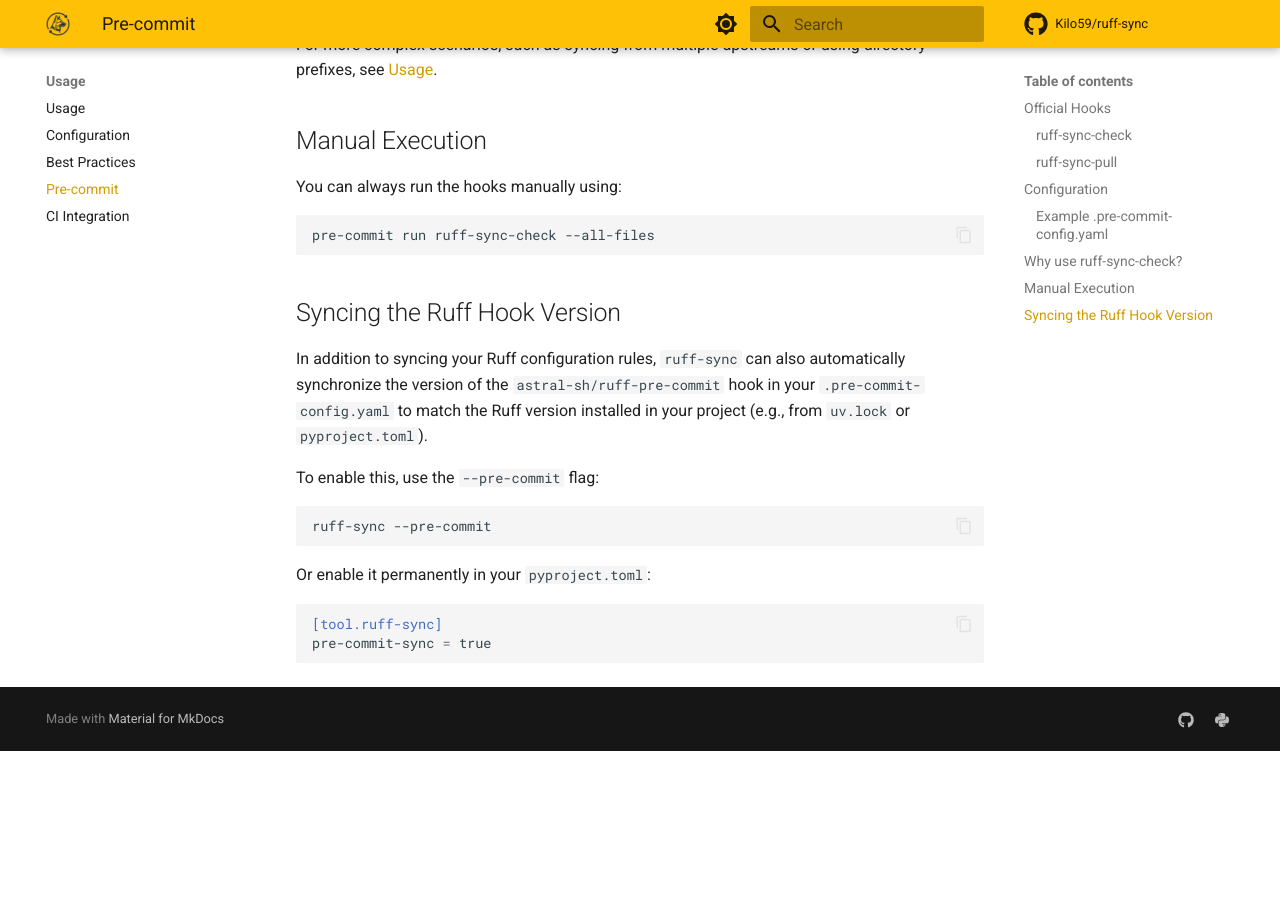
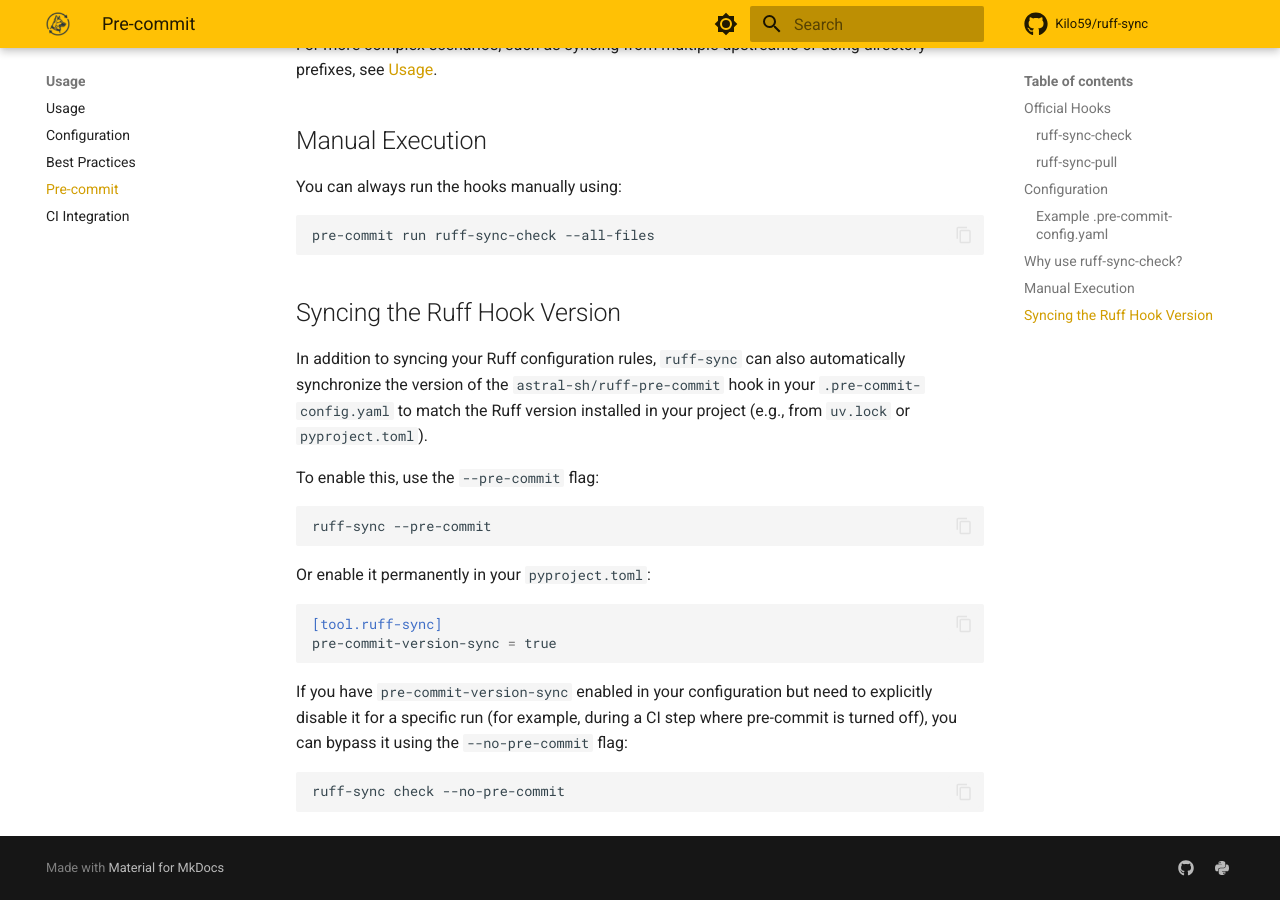
Before and after one commit to Kilo59/ruff-sync, an MkDocs documentation site: the page built from docs/pre-commit.md, in a window 1280 px wide and 900 px high, scrolled down 1654 px. Built offline with MkDocs 1.6.1 and Material for MkDocs 9.7.7, drawn with Linux system fonts in a browser that asks for light colours; comment, search, counter and statistics services are not loaded; before the commit the page ends 2405 px from its top, so only the background shows below that.

Commit message:
use `pre-commit-version-sync`

````diff
--- a/docs/pre-commit.md
+++ b/docs/pre-commit.md
@@ -82,5 +82,11 @@ Or enable it permanently in your `pyproject.toml`:
 
 ```toml
 [tool.ruff-sync]
-pre-commit-sync = true
+pre-commit-version-sync = true
 ```
+
+If you have `pre-commit-version-sync` enabled in your configuration but need to explicitly disable it for a specific run (for example, during a CI step where pre-commit is turned off), you can bypass it using the `--no-pre-commit` flag:
+
+```bash
+ruff-sync check --no-pre-commit
+```
````
Also changed, not shown: README.md (+2 -2 lines), docs/configuration.md (+1 -1 lines), docs/usage.md (+1 -1 lines), 2 other files.
